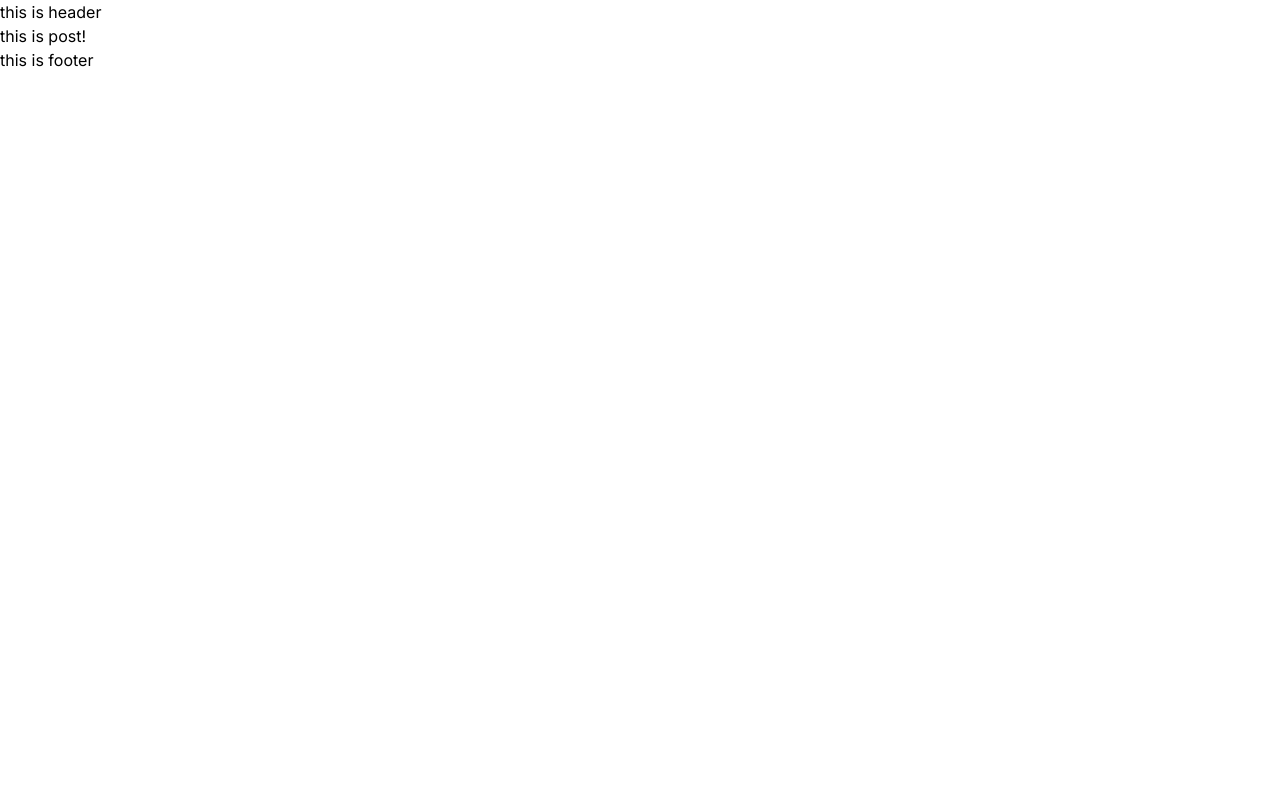
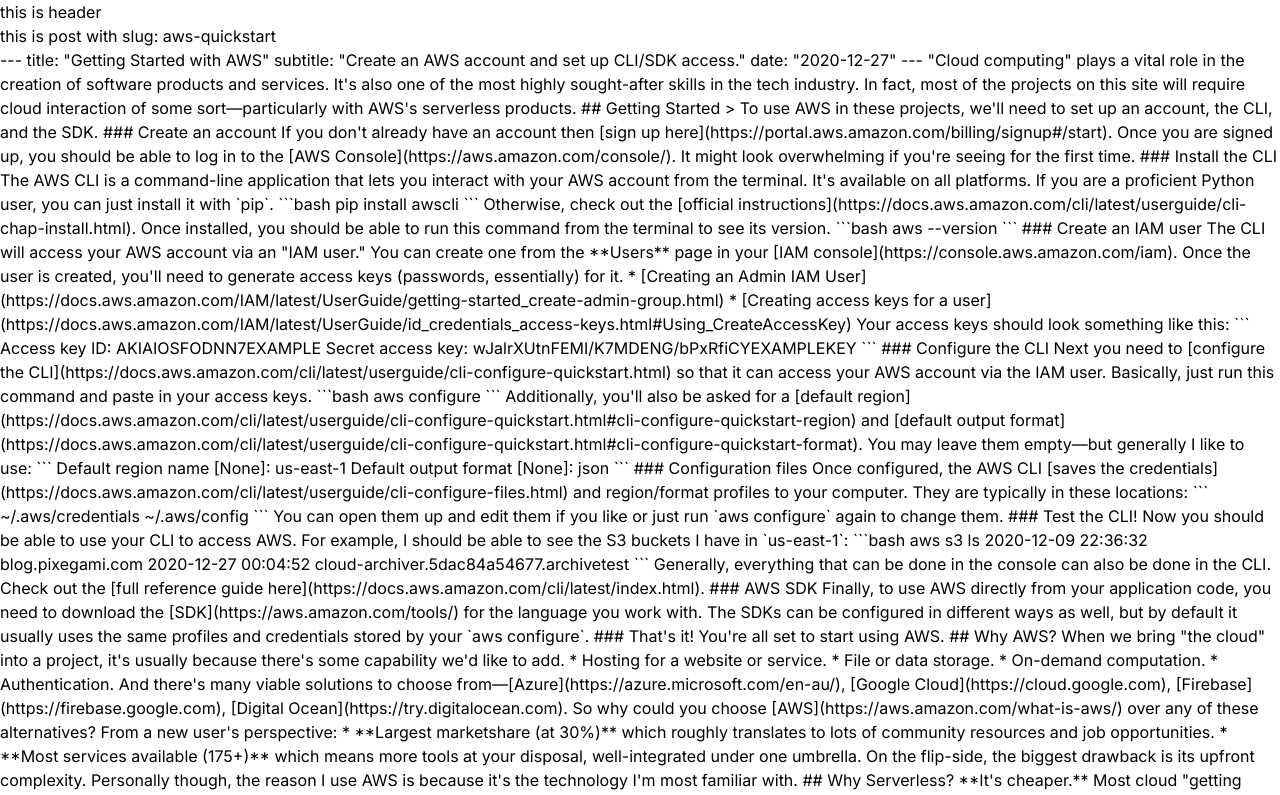
Before and after one commit to ZihxS/next-blog-static, a Next.js app: page /aws-quickstart in a window 1280 px wide. Shown: the top 795 px of the page. Built offline with nearby package versions, Linux system fonts and the light colour scheme.

Commit message:
parsing props

```diff
--- a/src/app/[slug]/page.tsx
+++ b/src/app/[slug]/page.tsx
@@ -1,8 +1,23 @@
-const Post = () => {
+import fs from 'fs'
+
+const getContent = (slug: string) => {
+    const file = `posts/${slug}.md`
+    const content = fs.readFileSync(file, "utf8")
+
+    return content
+}
+
+const Post = (props: any) => {
+    const { slug } = props.params
+    const content = getContent(slug)
+
     return (
-        <p>
-            <h2>this is post!</h2>
-        </p>
+        <div>
+            <h2>this is post with slug: {slug}</h2>
+            <div>
+                {content}
+            </div>
+        </div>
     )
 }
 
```
